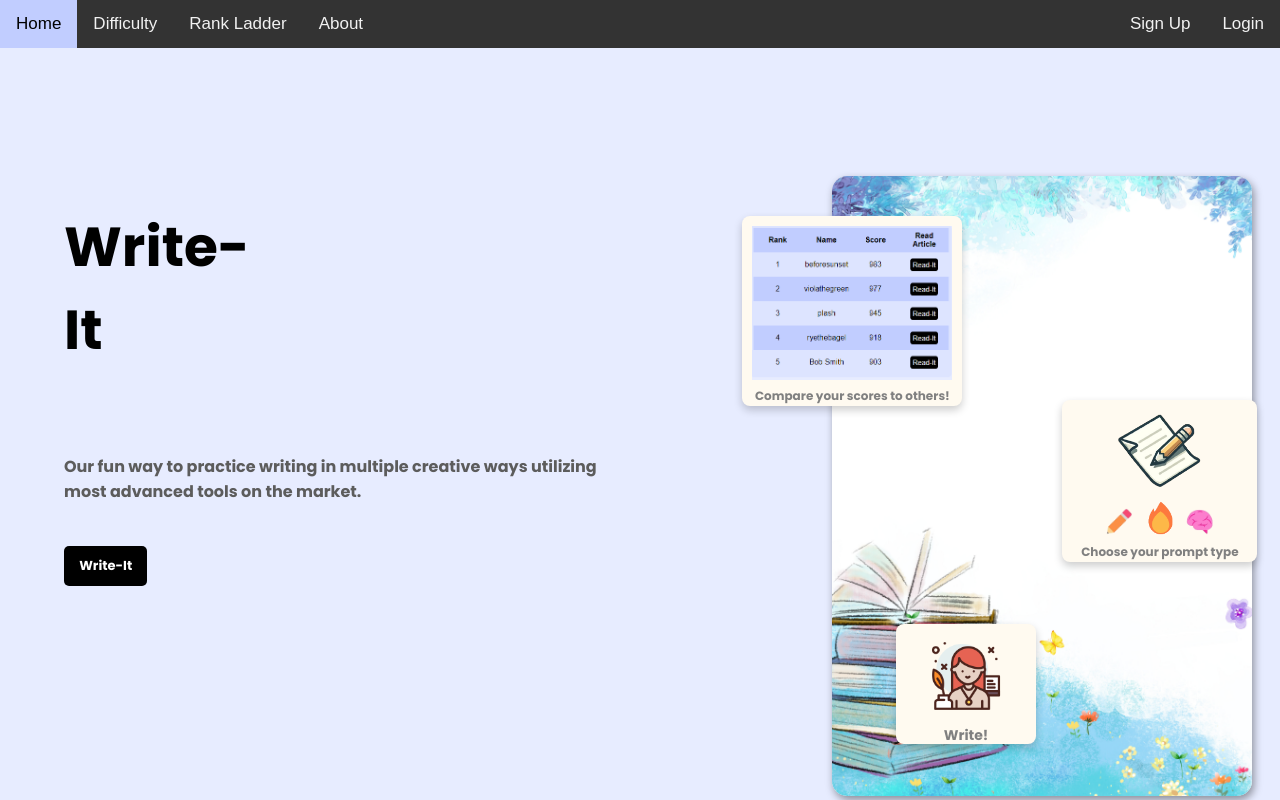
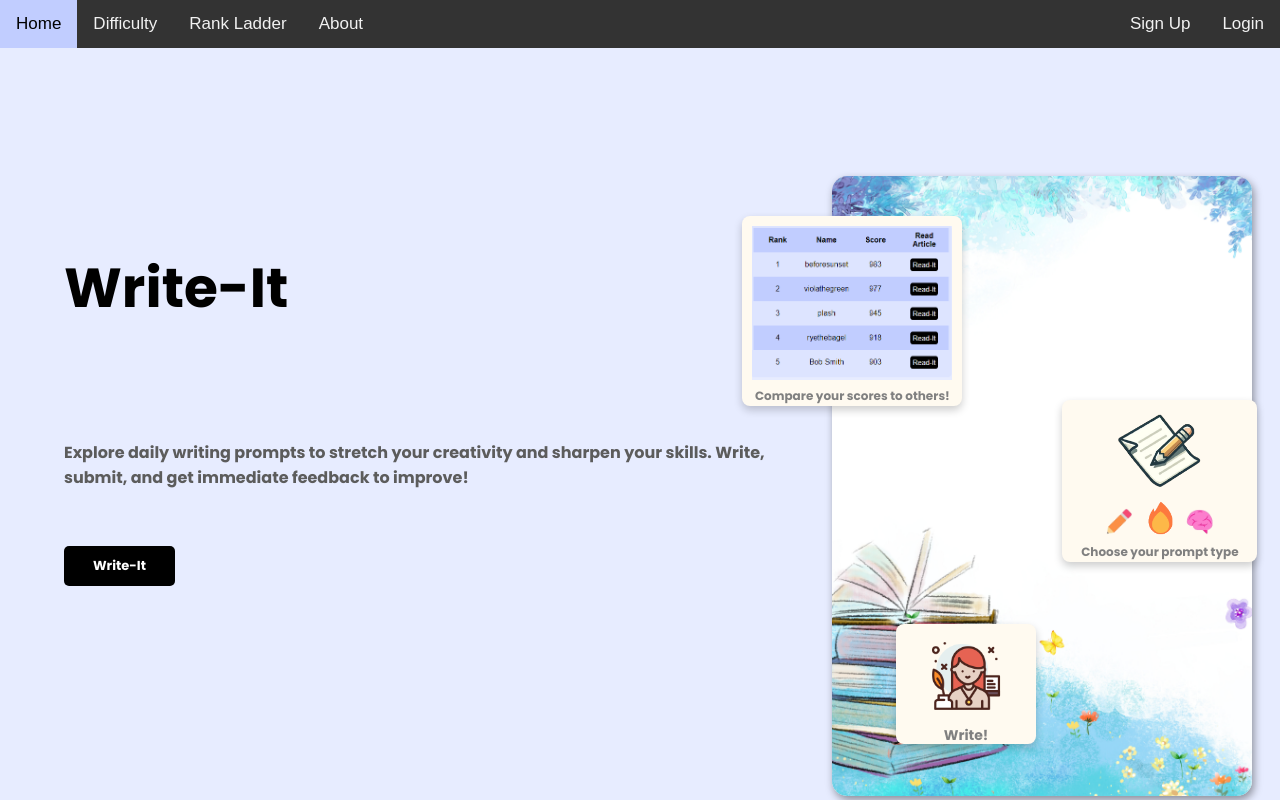
Before and after one commit to jccoulson/write-it, a Flask app: page / in a window 1280 px wide. Run offline with Flask 3, Linux system fonts and the light colour scheme.

Commit message:
small change for the landing page openning sentence

```diff
--- a/templates/landing_page.html
+++ b/templates/landing_page.html
@@ -60,7 +60,7 @@
     <div class="column">
         <div class="write_it_content">
             <h1 class="intro_title">Write-It</h1>
-            <p class="intro_text">Our fun way to practice writing in multiple creative ways utilizing most advanced tools on the market.</p>
+            <p class="intro_text">Explore daily writing prompts to stretch your creativity and sharpen your skills. Write, submit, and get immediate feedback to improve!</p>
 
             <a class = "difficulty_nav", href="/difficulty">
                 <button type="button" class="intro_button">Write-It</button>
```
